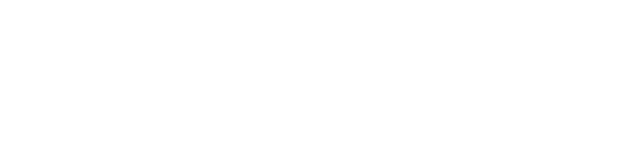
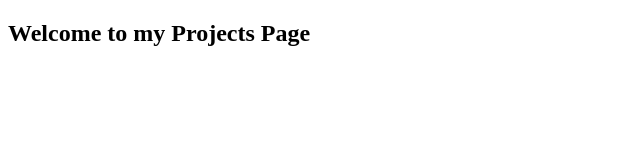
Before and after one commit to a-bishop/projects.abishop.me, a plain HTML site: page public/index.html in a window 1280 px wide. Shown: the whole page, without its empty margins (0-640 px from the left). Drawn offline with Linux system fonts and the light colour scheme.

Commit message:
simple layout for now

```diff
--- a/public/index.html
+++ b/public/index.html
@@ -15,7 +15,7 @@
     <!--[if lt IE 7]>
       <p class="browsehappy">You are using an <strong>outdated</strong> browser. Please <a href="#">upgrade your browser</a> to improve your experience.</p>
     <![endif]-->
-
+    <h2>Welcome to my Projects Page<h2>
     <script src="" async defer></script>
   </body>
 </html>
```
